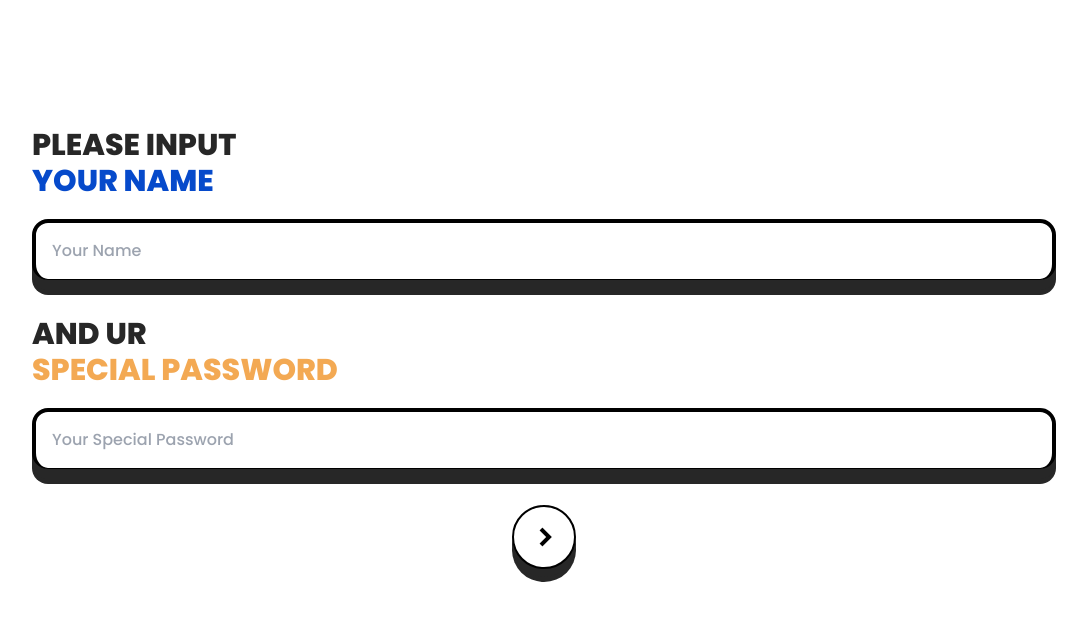
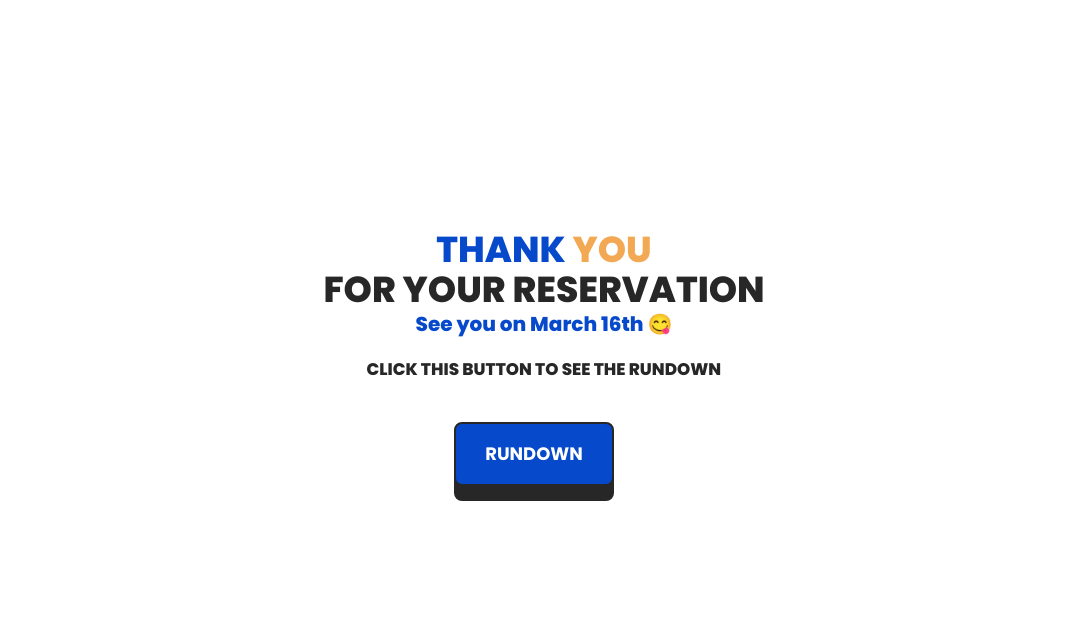
Before and after one commit to 20alfiansyah/AgilReservation, a website: page index.html in a window 1280 px wide. Shown: the whole page, without its empty margins (96-1183 px from the left). Drawn offline with nearby package versions, Linux system fonts and the light colour scheme.

Commit message:
second commit

```diff
--- a/index.html
+++ b/index.html
@@ -13,7 +13,7 @@
 </head>
 <body>
     <div class="h-755 flex justify-center items-center font-poppins animate__animated animate__fadeIn">
-        <div id="mainPage" class="w-4/5 flex flex-col items-center justify-center">
+        <div id="mainPage" class="w-4/5 flex flex-col items-center justify-center hidden">
             <div class="w-full font-extrabold mb-5 text-3xl">
                 <h1 class="text-black1">PLEASE INPUT<br><span class="text-biruTua ">YOUR NAME</span></h1>
             </div>
@@ -45,7 +45,7 @@
         </div>
         <div id="secondPage" class="w-4/5 flex flex-col justify-center items-center font-poppins hidden">
             <div>
-                <h1 class="font-extrabold text-4xl text-center text-black1">HELLO <span class=" text-biruTua">YOLANDA</span> <span class=" text-kuning">ARTHA</span> WOULD YOU LIKE GO ON DATE WITH ME ?</h1>
+                <h1 class="font-extrabold text-4xl text-center text-black1">HELLO <span class=" text-biruTua">YOLANDA</span> <span class=" text-kuning">ARTHA</span> WOULD YOU LIKE TO GO ON A DATE WITH ME ?</h1>
             </div>
             <div class="flex my-10">
                 <div id="btnYes" class='button mr-5 w-40 h-16 bg-biruTua rounded-lg cursor-pointer select-none
@@ -70,9 +70,10 @@
                 <h1 id="rejectMsg" class="font-bold text-xl hidden">Eh Gabisa Nolak Maaf Ya 😜</h1>
             </div>
         </div>
-        <div id="thirdPage" class="w-4/5 flex flex-col justify-center items-center font-poppins hidden">
+        <div id="thirdPage" class="w-4/5 flex flex-col justify-center items-center font-poppins">
             <div>
                 <h1 class="font-extrabold text-4xl text-center text-black1"> <span class=" text-biruTua">THANK</span> <span class=" text-kuning">YOU</span> <br> FOR YOUR RESERVATION</h1>
+                <h1 class="font-extrabold text-xl text-center text-black1"> <span class=" text-biruTua">See you on March 16th 😋</h1>
             </div>
             <div>
                 <h1 class="font-extrabold text-1xl text-center text-black1 mt-5 animate-pulse">CLICK THIS BUTTON TO SEE THE RUNDOWN</h1>
@@ -82,7 +83,7 @@
                 active:translate-y-2  active:[box-shadow:0_0px_0_0_#272727,0_0px_0_0_#272727]
                 active:border-b-[0px]
                 transition-all duration-150 [box-shadow:0_10px_0_0_#272727,0_15px_0_0_#272727]
-                border-2 border-black1 " href="https://drive.google.com/file/d/1-E3YlAi7fV1dQyTtSMWLhFjd6chEu--R/view?usp=drivesdk"> <span class='flex flex-col justify-center items-center h-full text-white font-bold text-lg '>RUNDOWN</span></a>
+                border-2 border-black1 " href="https://drive.google.com/file/d/1-SlLeyvsSgPSV9pzR4z4uENNhiOdiRYr/view?usp=drivesdk"> <span class='flex flex-col justify-center items-center h-full text-white font-bold text-lg '>RUNDOWN</span></a>
         </div>
     </div>
     <script src="index.js"></script>
```
Also changed, not shown: dist/output.css.
